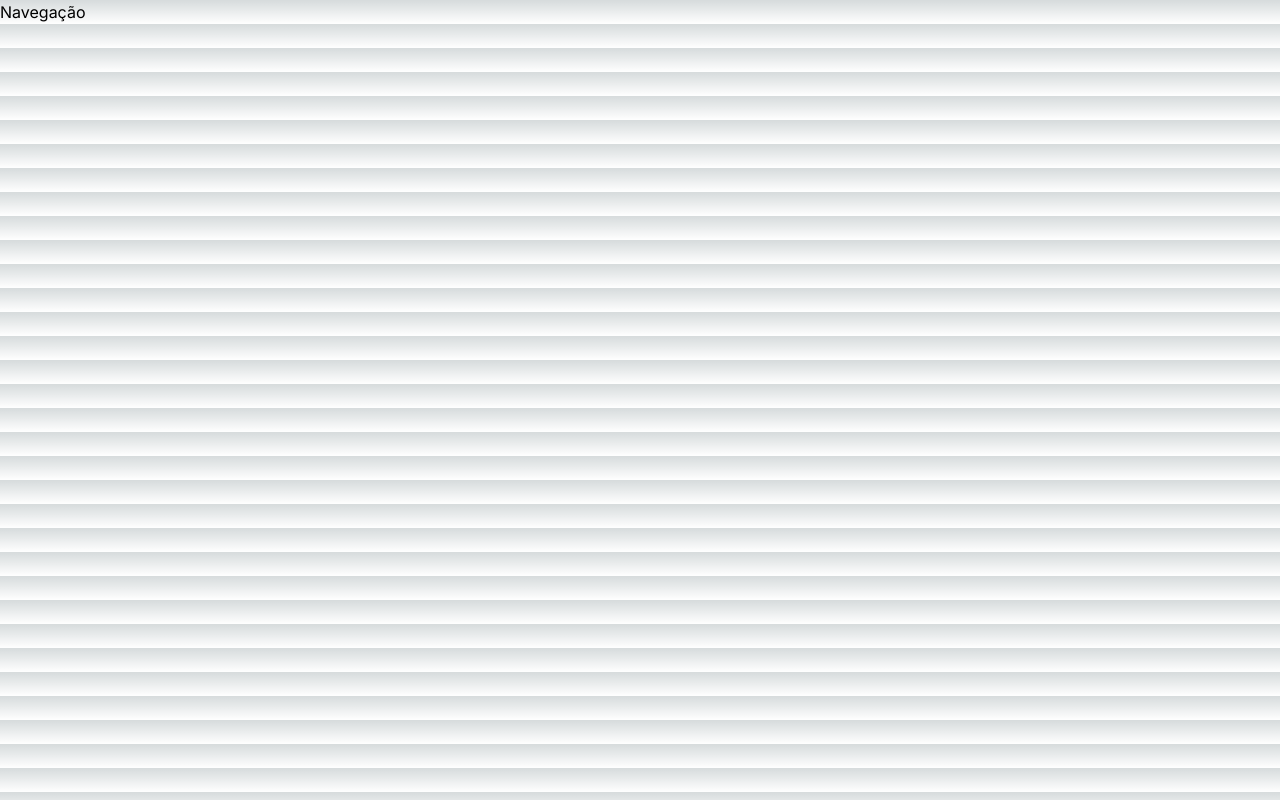
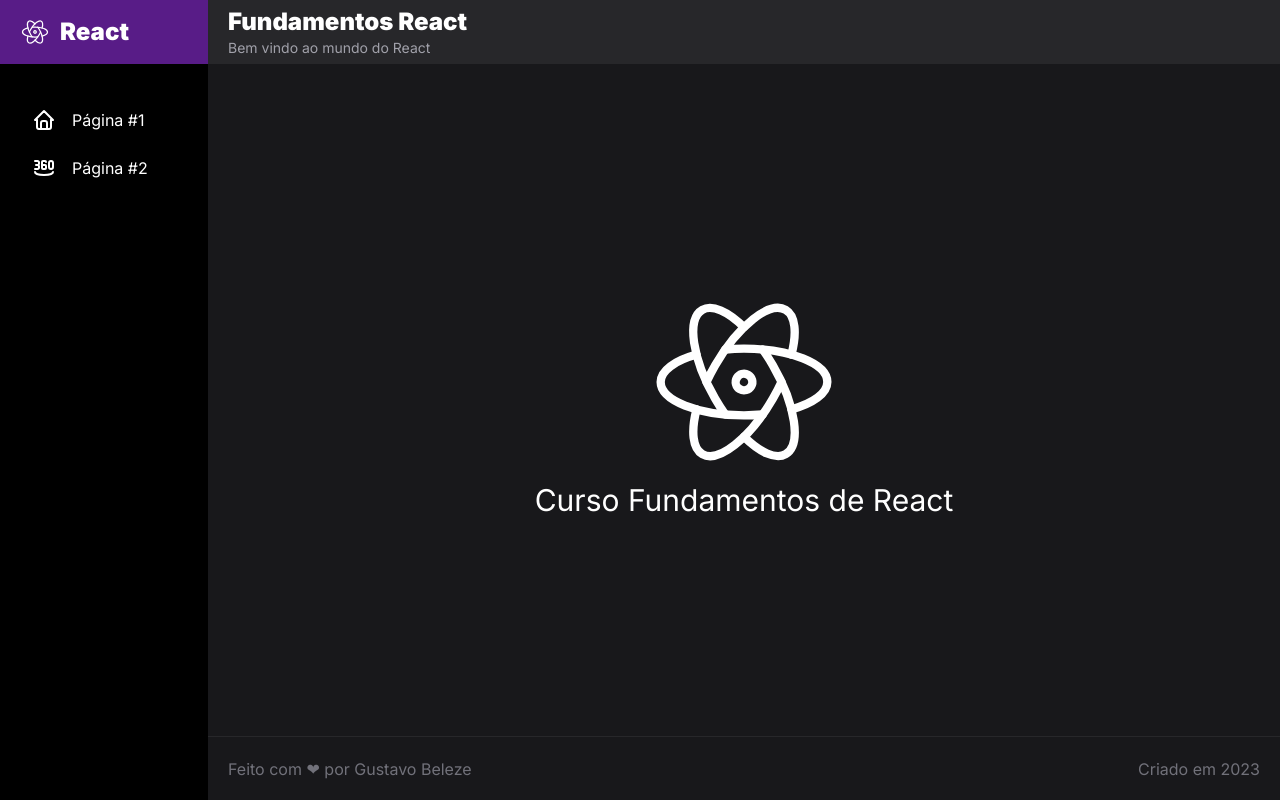
Before and after one commit to Beleze22/react-fundamentos, a Next.js app: page / in a window 1280 px wide. Built offline with nearby package versions, Linux system fonts and the light colour scheme.

Commit message:
Aula - 30

```diff
--- a/package.json
+++ b/package.json
@@ -9,6 +9,7 @@
     "lint": "next lint"
   },
   "dependencies": {
+    "@tabler/icons-react": "^2.38.0",
     "@types/node": "20.2.3",
     "@types/react": "18.2.6",
     "@types/react-dom": "18.2.4",
--- a/src/app/fundamentos/pagina/page.tsx
+++ b/src/app/fundamentos/pagina/page.tsx
@@ -5,7 +5,7 @@
 
     <PagComponente
       titulo="Minha aplicação"
-      subtitulo="O melhor app da WEB 222"
+      subtitulo="O melhor app da WEB"
       autor="Feito com ❤️ por Gustavo Beleze"
       criadoEm={`Desenvolvido em ${new Date().getFullYear()}`}>
       <ul className="list-disc">
--- a/src/app/globals.css
+++ b/src/app/globals.css
@@ -1,6 +1,7 @@
 @tailwind base;
 @tailwind components;
 @tailwind utilities;
+@import url('https://fonts.googleapis.com/css2?family=Inter:wght@300;400;500;600;700;800;900&display=swap');
 
 :root {
   --foreground-rgb: 0, 0, 0;
@@ -17,6 +18,7 @@
 }
 
 body {
+  font-family: 'Inter', sans-serif;
   color: rgb(var(--foreground-rgb));
   background: linear-gradient(
       to bottom,
--- a/src/app/page.tsx
+++ b/src/app/page.tsx
@@ -1,3 +1,20 @@
+import PagComponente from "@/components/pagina";
+import { IconBrandReact } from "@tabler/icons-react"
+
 export default function Home() {
-  return <div>Navegação</div>;
+  return (
+    <PagComponente
+      titulo="Fundamentos React"
+      subtitulo="Bem vindo ao mundo do React"
+      autor="Gustavo Beleze"
+      criadoEm="2023">
+      <div className={`
+      flex flex-col justify-center items-center
+      w-full h-full
+      `}>
+        <IconBrandReact size={200} stroke={1} />
+        <span>Curso Fundamentos de React</span>
+      </div>
+    </PagComponente>
+  )
 }
--- a/src/components/AreaLateral.tsx
+++ b/src/components/AreaLateral.tsx
@@ -3,7 +3,7 @@
 
 export default function AreaLateral() {
   return (
-    <div className="p-5">
+    <div className="flex flex-col gap-5">
       <Logo />
       <Menu />
     </div>
--- a/src/components/Logo.tsx
+++ b/src/components/Logo.tsx
@@ -1,3 +1,13 @@
+import { IconBrandReact } from "@tabler/icons-react"
+
 export default function Logo() {
-  return <div className="text-3xl font-black">React</div>;
+  return (
+    <div
+      className="flex items-center gap-2.5 px-5
+      font-black h-16 bg-purple-900"
+    >
+      <span><IconBrandReact size={30} stroke={1} /></span>
+      <span className="text-2xl">React</span>
+    </div>
+  )
 }
--- a/src/components/Menu.tsx
+++ b/src/components/Menu.tsx
@@ -1,3 +1,5 @@
+import { Icon360View } from "@tabler/icons-react";
+import { IconHome } from "@tabler/icons-react";
 import MenuItem from "./MenuItem";
 
 export default function Menu() {
@@ -8,8 +10,8 @@
     bg-black text-3xl p-4 gap-2
     "
     >
-      <MenuItem texto="Página #1" url="/fundamentos/pagina" />
-      <MenuItem texto="Página #2" url="/pagina" />
+      <MenuItem icone={<IconHome />} texto="Página #1" url="/fundamentos/pagina" />
+      <MenuItem icone={<Icon360View />} texto="Página #2" url="/pagina" />
     </div>
   );
 }
--- a/src/components/MenuItem.tsx
+++ b/src/components/MenuItem.tsx
@@ -1,15 +1,24 @@
 import Link from "next/link";
 
-export default function MenuItem(props: any) {
+interface MenuItemProps {
+  texto: string
+  url: string
+  icone: any
+}
+
+export default function MenuItem(props: MenuItemProps) {
   return (
     <Link
       href={props.url}
       className="
+      flex items-center gap-4
       px-4 py-2
-  text-xl w-full rounded-md
+      text-base w-full rounded-md
+      hover:bg-zinc-900
   "
     >
-      {props.texto}
+      <span>{props.icone}</span>
+      <span>{props.texto}</span>
     </Link>
   );
 }
--- a/src/components/rodape.tsx
+++ b/src/components/rodape.tsx
@@ -12,8 +12,8 @@
   border-t border-zinc-800 bg-zinc-900
   "
     >
-      <h3>{props.autor}</h3>
-      <h3>{props.criadoEm}</h3>
+      <h3>Feito com ❤ por {props.autor}</h3>
+      <h3>Criado em {props.criadoEm}</h3>
     </div>
   );
 }
```
Also changed, not shown: 1 other file (tests, documents, lock files or other folders).
